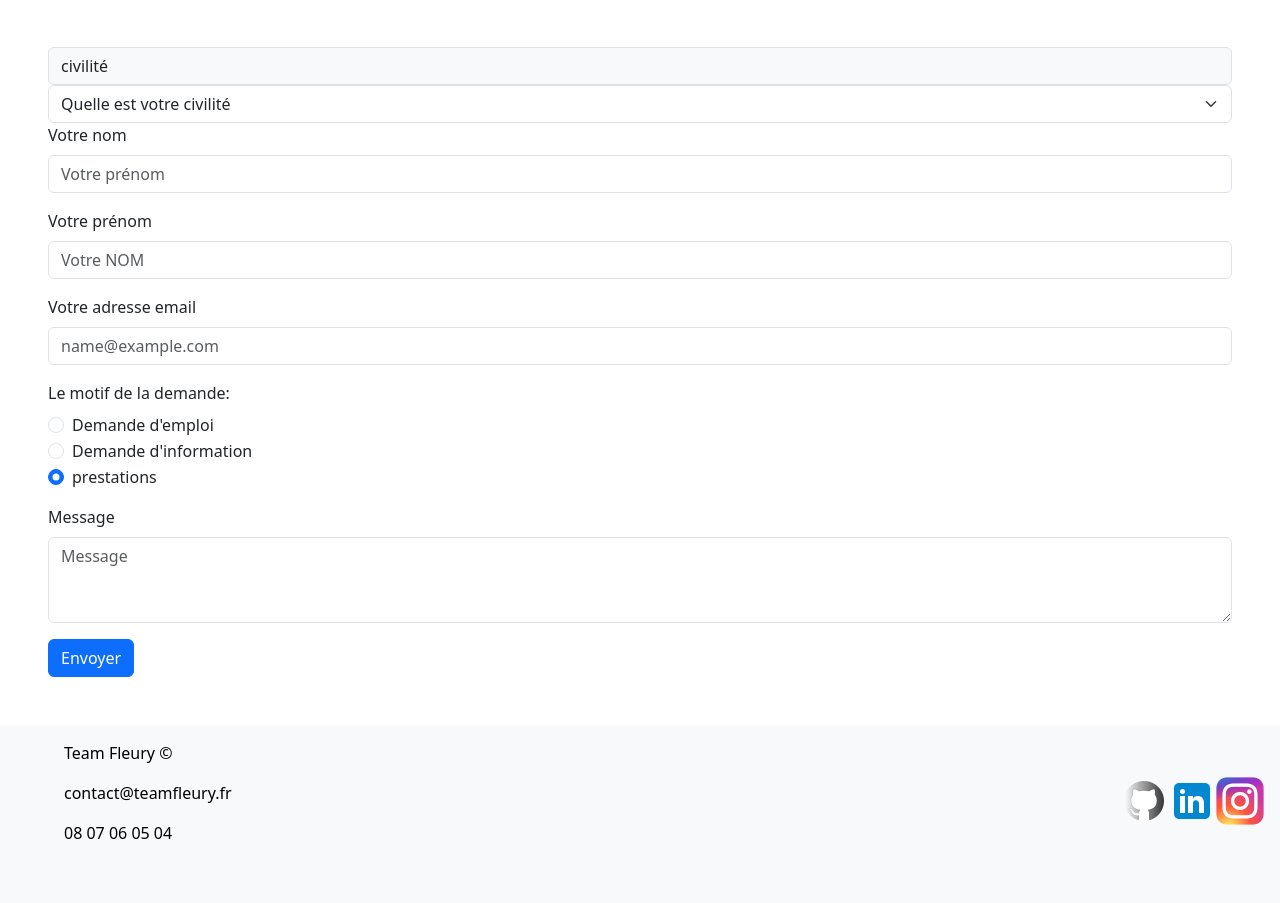
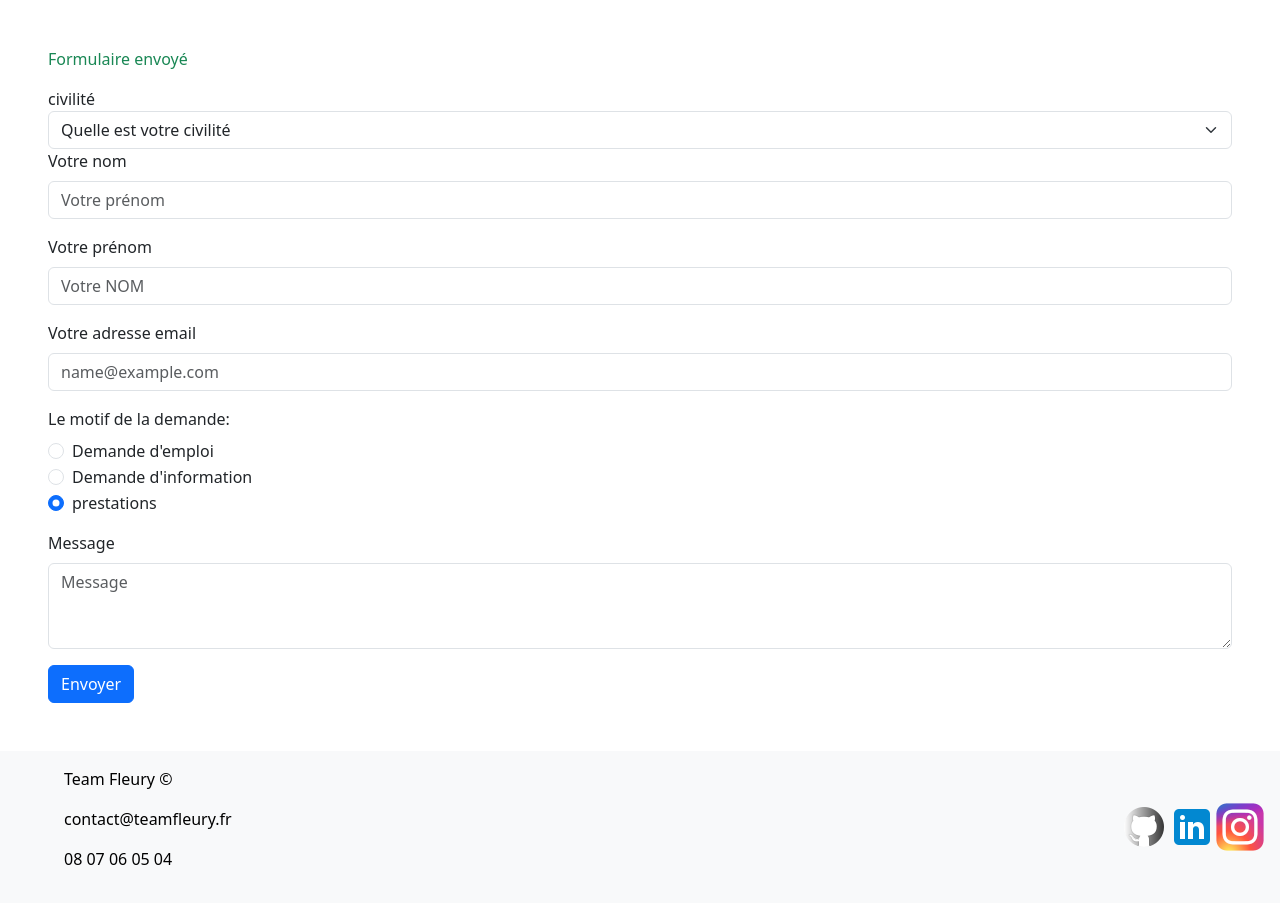
Before and after one commit to aflori/PHP-CV, a PHP site: page /pages/contact.php in a window 1280 px wide. Shown: the part 309-1212 px from the top of the page. Before the commit the page ends 1148 px from the top, so only its background shows below. Run offline with PHP 8.4, Linux system fonts and the light colour scheme.

Commit message:
enregistrement du formulaire dans un fichier txt étape 4.2

```diff
--- a/pages/contact.php
+++ b/pages/contact.php
@@ -1,56 +1,91 @@
 <?php
+
 $metaTitle = "Contact";
 $metaDescription = "Formulaire de contacte la team Flory";
-include 'header.php'
+include 'header.php';
+
 ?>
 
 <main>
-    <form action="http://phpdebase.local/?page=contact/" method="post">
+
+    <form action="http://phpdebase.local/?page=contact" method="post">
+
         <div class="m-5">
+            <?php
+
+            $champCivilite = filter_input(INPUT_POST, 'civilite');
+            $champNom = filter_input(INPUT_POST, 'name1');
+            $champPrenom = filter_input(INPUT_POST, 'name2');
+            $champemail = filter_input(INPUT_POST, 'AdesseEmail');
+            $champRaison = filter_input(INPUT_POST, 'motifDemande');
+            $champMessage = filter_input(INPUT_POST, 'MessageComplet');
+            if ( $champCivilite !== "" and $champNom !== "" and $champPrenom !== "" and $champemail !== "" and $champRaison !== "" and $champMessage !== ""){
+
+                //date_default_timezone_get('UTC');
+                $date = new DateTime();
+                $date->setTimezone(new DateTimeZone("EUROPE/PARIS"));
+
+                file_put_contents("contact/contact_" . $date->format("Y-m-d-H-i-s") . '.txt',
+                    $champCivilite . "\n" . $champNom . "\n" . $champPrenom . "\n" . $champemail . "\n" . $champRaison . "\n" . $champMessage . "\n");
+
+                echo '<p class="text-success my-3">
+                    Formulaire envoyé
+                </p>';
+            }
+            elseif( $champCivilite !== null or $champNom !== null or $champPrenom !== null or $champemail !== null or $champRaison !== null or $champMessage !== null )
+            {
+                echo '<p class="text-danger my-3">
+                Formulaire incorect
+                </p>';
+            }
+            ?>
+
+
             <div>
-                <label class="input-group-text" for="civilite">civilité</label>
-                <select class="form-select" name="civilite">
-                <option selected>Quelle est votre civilité</option>
-                <option value="M.">M.</option>
-                <option value="Mme">Mme</option>
-            </select>
+                <label for="champ1">civilité</label>
+
+                <select class="form-select" name="civilite" id="champ1">
+                    <option selected>Quelle est votre civilité</option>
+                    <option value="M.">M.</option>
+                    <option value="Mme">Mme</option>
+                </select>
             </div>
             <div class="mb-3">
                 <label for="name1" class="form-label">Votre nom</label>
-                <input type="text" class="form-control" name="name1" placeholder="Votre prénom">
+                <input type="text" class="form-control" name="name1" id="name1" placeholder="Votre prénom">
             </div>
             <div class="mb-3">
                 <label for="name2" class="form-label">Votre prénom</label>
-                <input type="text" class="form-control" name="name2" placeholder="Votre NOM">
+                <input type="text" class="form-control" name="name2" id="name2" placeholder="Votre NOM">
             </div>
             <div class="mb-3">
-                <label for="Adresse email" class="form-label">Votre adresse email</label>
-                <input type="email" class="form-control" name="Adesse email" placeholder="name@example.com">
+                <label for="Adresse_email" class="form-label">Votre adresse email</label>
+                <input type="email" class="form-control" name="AdesseEmail" id="Adresse_email" placeholder="name@example.com">
             </div>
             <div class="mb-3">
-                <label for="emploi" class="form-label">Le motif de la demande:</label>
-                <div class="form-check">
-                    <input class="form-check-input" type="radio" name="motif demande" value="emploi" >
+                <label class="form-label" for="radios">Le motif de la demande:</label>
+                <div class="form-check" id="radios">
+                    <input class="form-check-input" type="radio" name="motifDemande" value="emploi" id="emploi">
                     <label class="form-check-label" for="emploi">
                         Demande d'emploi
                     </label>
                 </div>
-                <div class="form-check">
-                    <input class="form-check-input" type="radio" name="motif demande" value="informations">
+                <div class="form-check" id="radios">
+                    <input class="form-check-input" type="radio" name="motifDemande" value="informations" id="informations">
                     <label class="form-check-label" for="informations">
                         Demande d'information
                     </label>
                 </div>
-                <div class="form-check">
-                    <input class="form-check-input" type="radio" name="motif demande" value="prestations" checked>
+                <div class="form-check" id="radios">
+                    <input class="form-check-input" type="radio" name="motifDemande" value="prestations" id="prestations" checked>
                     <label class="form-check-label" for="prestations">
                         prestations
                     </label>
                 </div>
             </div>
             <div class="mb-3">
-                <label for="message complet" class="form-label">Message</label>
-                <textarea class="form-control" rows="3" placeholder="Message" name="Message"></textarea>
+                <label for="message_complet" class="form-label">Message</label>
+                <textarea class="form-control" rows="3" placeholder="Message" name="MessageComplet" id="message_complet"></textarea>
             </div>
             <button type="submit" class="btn btn-primary">Envoyer</button>
 
```
